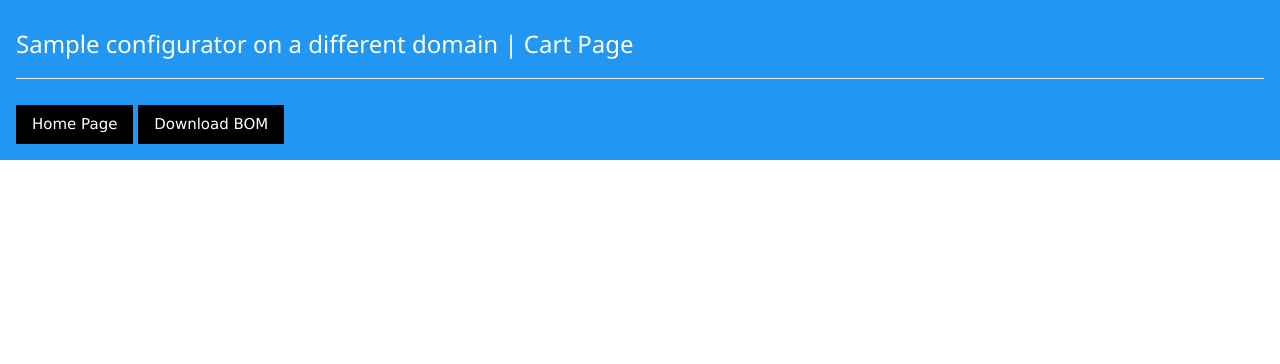
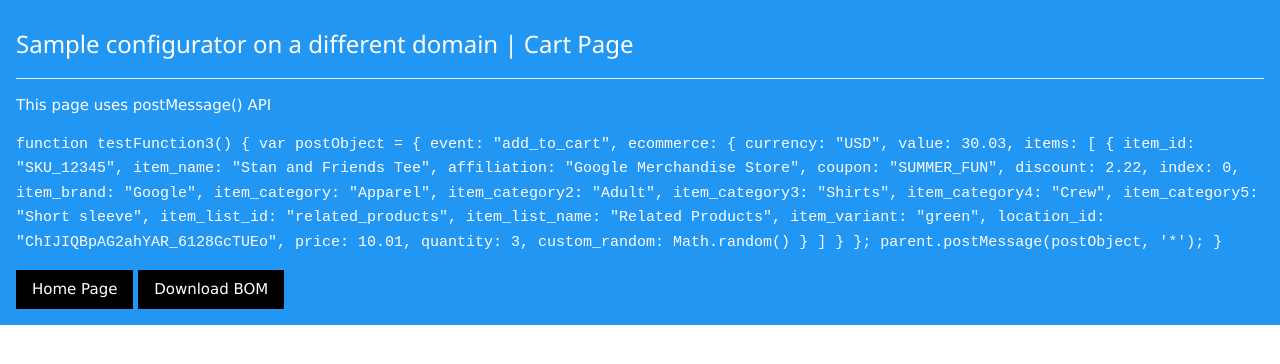
Before and after one commit to Anupam9261/iframe-crossdomain-tracking, a plain HTML site: page cart.html in a window 1280 px wide. Drawn offline with nearby package versions, Linux system fonts and the light colour scheme.

Commit message:
Update cart.html

```diff
--- a/cart.html
+++ b/cart.html
@@ -45,6 +45,41 @@
     <!-- Sample configurator Section -->
     <div class="w3-container w3-blue" id="about">
       <h3 class="w3-border-bottom w3-border-light-grey w3-padding-16">Sample configurator on a different domain | Cart Page</h3>
+      <p>This page uses postMessage() API</p>
+      <code>function testFunction3() {
+         var postObject = {
+            event: "add_to_cart",
+            ecommerce: {
+              currency: "USD",
+              value: 30.03,
+              items: [
+              {
+                item_id: "SKU_12345",
+                item_name: "Stan and Friends Tee",
+                affiliation: "Google Merchandise Store",
+                coupon: "SUMMER_FUN",
+                discount: 2.22,
+                index: 0,
+                item_brand: "Google",
+                item_category: "Apparel",
+                item_category2: "Adult",
+                item_category3: "Shirts",
+                item_category4: "Crew",
+                item_category5: "Short sleeve",
+                item_list_id: "related_products",
+                item_list_name: "Related Products",
+                item_variant: "green",
+                location_id: "ChIJIQBpAG2ahYAR_6128GcTUEo",
+                price: 10.01,
+                quantity: 3,
+                custom_random: Math.random()
+              }
+              ]
+            }
+          };
+         parent.postMessage(postObject, '*');
+        }
+      </code><br>
       <a href="index.html" class="w3-button w3-black w3-section">Home Page</a>
       <button class="w3-button w3-black w3-section" id="testCTA2" type="submit" onclick="testFunction4()"><i class="fa fa-paper-plane"></i>Download BOM</button>
     </div>
```
